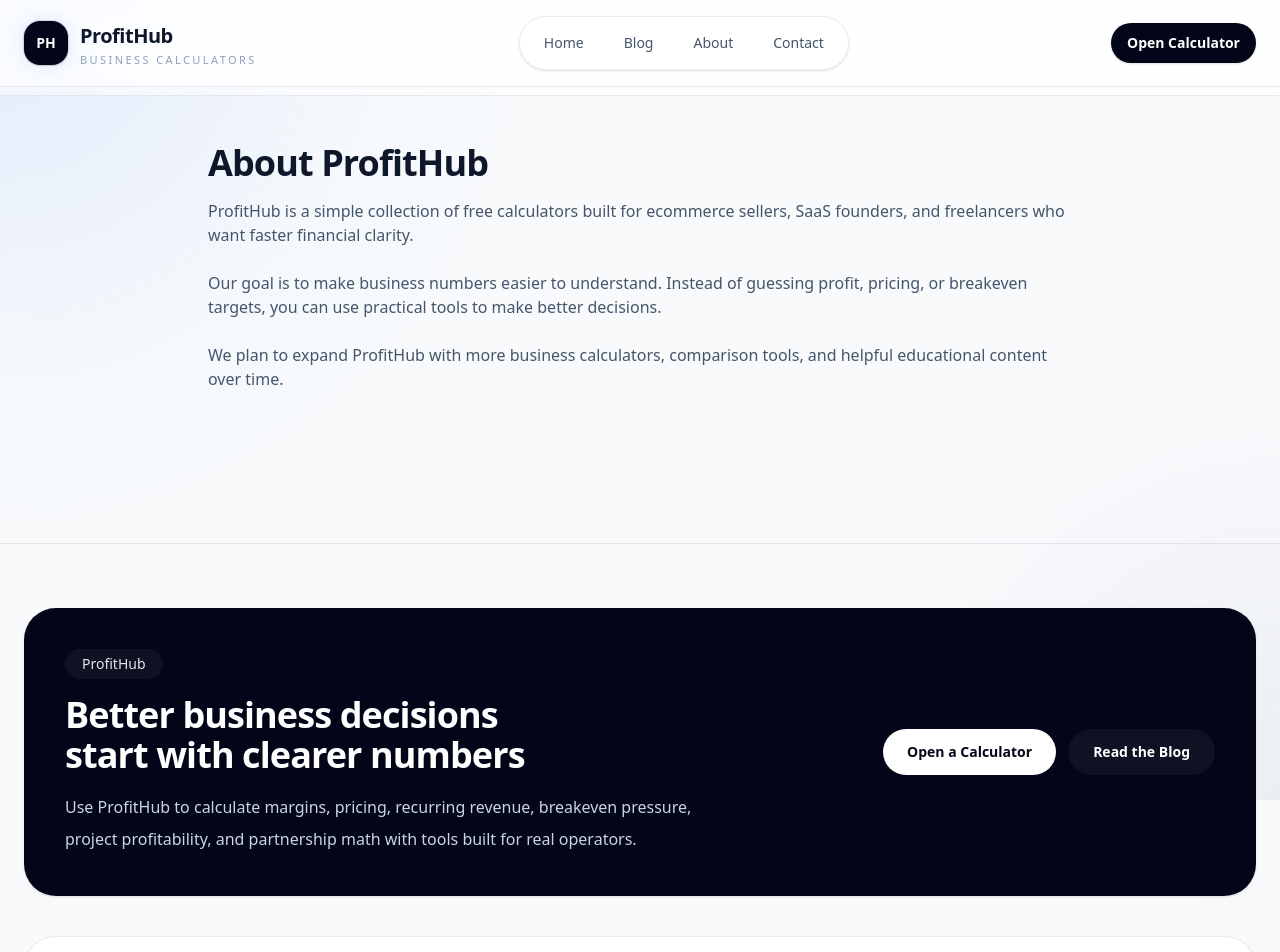
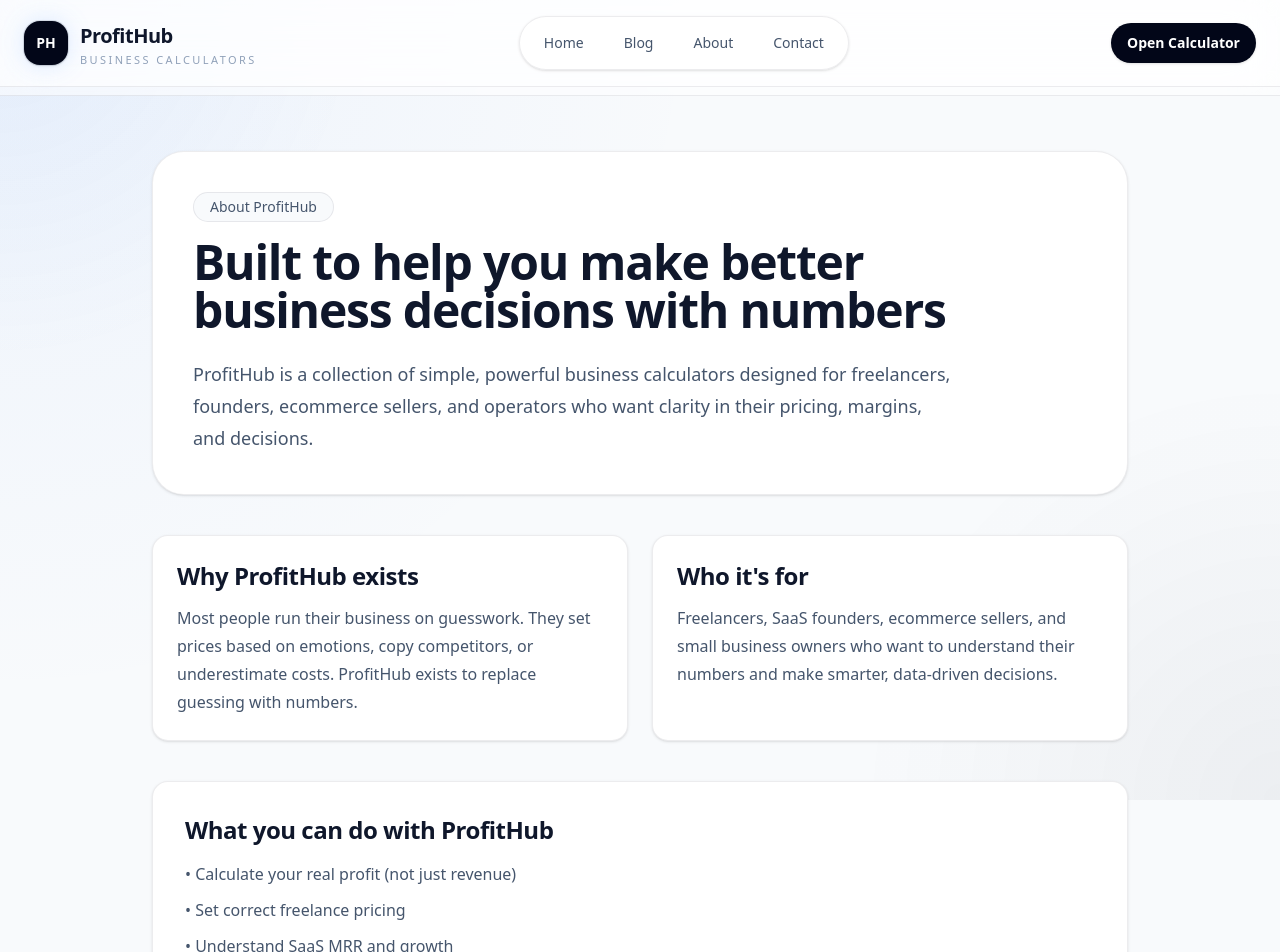
Before and after one commit to K3Jonass/profit-calculator-hub, a Next.js app: page /about in a window 1280 px wide. Shown: the top 952 px of the page. Built offline with nearby package versions, Linux system fonts and the light colour scheme.

Commit message:
Improve About And Contact pages with SEO content

```diff
--- a/app/about/page.tsx
+++ b/app/about/page.tsx
@@ -3,25 +3,72 @@ import type { Metadata } from "next";
 export const metadata: Metadata = {
   title: "About ProfitHub",
   description:
-    "Learn more about ProfitHub and how our free calculators help online businesses make smarter decisions.",
+    "Learn what ProfitHub is, who it's for, and how it helps freelancers, founders, and ecommerce sellers make smarter financial decisions.",
+  alternates: {
+    canonical: "/about",
+  },
 };
 
 export default function AboutPage() {
   return (
-    <div className="mx-auto max-w-4xl px-4 py-14">
-      <h1 className="mb-4 text-4xl font-bold tracking-tight">About ProfitHub</h1>
-      <p className="mb-6 text-slate-600">
-        ProfitHub is a simple collection of free calculators built for ecommerce sellers,
-        SaaS founders, and freelancers who want faster financial clarity.
-      </p>
-      <p className="mb-6 text-slate-600">
-        Our goal is to make business numbers easier to understand. Instead of guessing profit,
-        pricing, or breakeven targets, you can use practical tools to make better decisions.
-      </p>
-      <p className="text-slate-600">
-        We plan to expand ProfitHub with more business calculators, comparison tools, and helpful
-        educational content over time.
-      </p>
-    </div>
+    <main className="mx-auto max-w-5xl px-6 py-16">
+
+      <section className="rounded-[2rem] border border-slate-200 bg-white p-10 shadow-sm">
+        <div className="max-w-3xl">
+          <div className="mb-4 inline-flex rounded-full border border-slate-200 bg-slate-50 px-4 py-1 text-sm font-medium text-slate-600">
+            About ProfitHub
+          </div>
+
+          <h1 className="text-4xl font-bold tracking-tight text-slate-900 md:text-5xl">
+            Built to help you make better business decisions with numbers
+          </h1>
+
+          <p className="mt-6 text-lg leading-8 text-slate-600">
+            ProfitHub is a collection of simple, powerful business calculators
+            designed for freelancers, founders, ecommerce sellers, and operators
+            who want clarity in their pricing, margins, and decisions.
+          </p>
+        </div>
+      </section>
+
+      <section className="mt-10 grid gap-6 md:grid-cols-2">
+        <div className="rounded-2xl border border-slate-200 bg-white p-6 shadow-sm">
+          <h2 className="text-2xl font-semibold text-slate-900 mb-3">
+            Why ProfitHub exists
+          </h2>
+          <p className="text-slate-600 leading-7">
+            Most people run their business on guesswork. They set prices based on
+            emotions, copy competitors, or underestimate costs. ProfitHub exists
+            to replace guessing with numbers.
+          </p>
+        </div>
+
+        <div className="rounded-2xl border border-slate-200 bg-white p-6 shadow-sm">
+          <h2 className="text-2xl font-semibold text-slate-900 mb-3">
+            Who it's for
+          </h2>
+          <p className="text-slate-600 leading-7">
+            Freelancers, SaaS founders, ecommerce sellers, and small business
+            owners who want to understand their numbers and make smarter,
+            data-driven decisions.
+          </p>
+        </div>
+      </section>
+
+      <section className="mt-10 rounded-2xl border border-slate-200 bg-white p-8 shadow-sm">
+        <h2 className="text-2xl font-bold text-slate-900 mb-4">
+          What you can do with ProfitHub
+        </h2>
+
+        <ul className="space-y-3 text-slate-600">
+          <li>• Calculate your real profit (not just revenue)</li>
+          <li>• Set correct freelance pricing</li>
+          <li>• Understand SaaS MRR and growth</li>
+          <li>• Analyze subscription leaks and churn</li>
+          <li>• Structure revenue share deals</li>
+          <li>• Make smarter business decisions using real data</li>
+        </ul>
+      </section>
+    </main>
   );
 }
--- a/app/contact/page.tsx
+++ b/app/contact/page.tsx
@@ -2,17 +2,63 @@ import type { Metadata } from "next";
 
 export const metadata: Metadata = {
   title: "Contact ProfitHub",
-  description: "Get in touch with ProfitHub for questions, feedback, or partnerships.",
+  description:
+    "Contact ProfitHub for questions, partnerships, or support. Reach out and get a response quickly.",
+  alternates: {
+    canonical: "/contact",
+  },
 };
 
 export default function ContactPage() {
   return (
-    <div className="mx-auto max-w-4xl px-4 py-14">
-      <h1 className="mb-4 text-4xl font-bold tracking-tight">Contact</h1>
-      <p className="mb-6 text-slate-600">
-        For questions, feedback, or partnership inquiries, contact us at:
-      </p>
-      <p className="text-lg font-medium text-slate-900">contact@profithub.cloud</p>
-    </div>
+    <main className="mx-auto max-w-4xl px-6 py-16">
+
+      <section className="rounded-[2rem] border border-slate-200 bg-white p-10 shadow-sm">
+        <div className="max-w-2xl">
+          <div className="mb-4 inline-flex rounded-full border border-slate-200 bg-slate-50 px-4 py-1 text-sm font-medium text-slate-600">
+            Contact
+          </div>
+
+          <h1 className="text-4xl font-bold tracking-tight text-slate-900">
+            Get in touch
+          </h1>
+
+          <p className="mt-4 text-lg text-slate-600 leading-7">
+            Have a question, idea, or partnership request? Reach out and we’ll
+            get back to you as soon as possible.
+          </p>
+        </div>
+      </section>
+
+      <section className="mt-10 rounded-2xl border border-slate-200 bg-white p-8 shadow-sm">
+        <h2 className="text-2xl font-semibold text-slate-900 mb-4">
+          Email
+        </h2>
+
+        <a
+          href="mailto:contact@profithub.cloud"
+          className="text-lg font-medium text-blue-600 hover:underline"
+        >
+          contact@profithub.cloud
+        </a>
+
+        <p className="mt-4 text-slate-600">
+          We usually respond within 24–48 hours.
+        </p>
+      </section>
+
+      <section className="mt-10 rounded-2xl border border-slate-200 bg-white p-8 shadow-sm">
+        <h2 className="text-2xl font-semibold text-slate-900 mb-4">
+          What you can contact us for
+        </h2>
+
+        <ul className="space-y-2 text-slate-600">
+          <li>• Support and questions</li>
+          <li>• Business partnerships</li>
+          <li>• Feature requests</li>
+          <li>• Feedback and improvements</li>
+        </ul>
+      </section>
+    </main>
   );
 }
```
Also changed, not shown: public/icons/icon-512.png (deleted).
